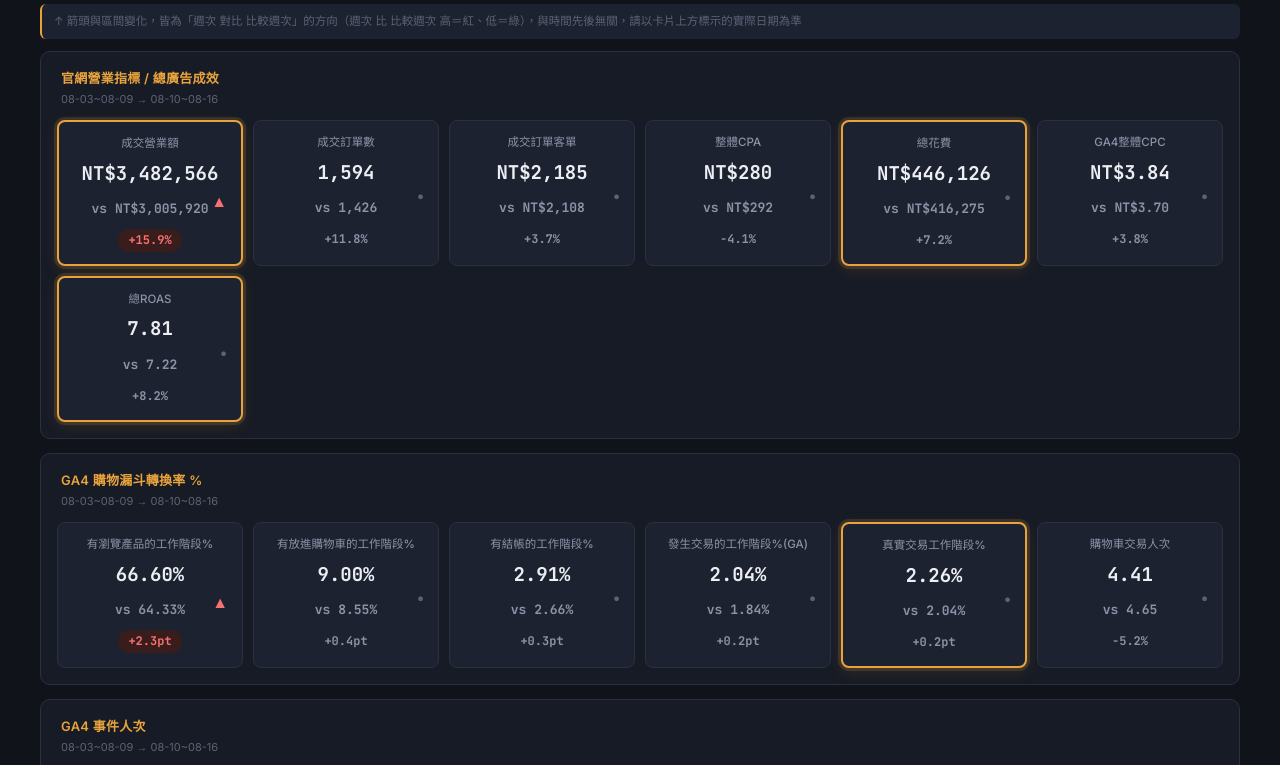
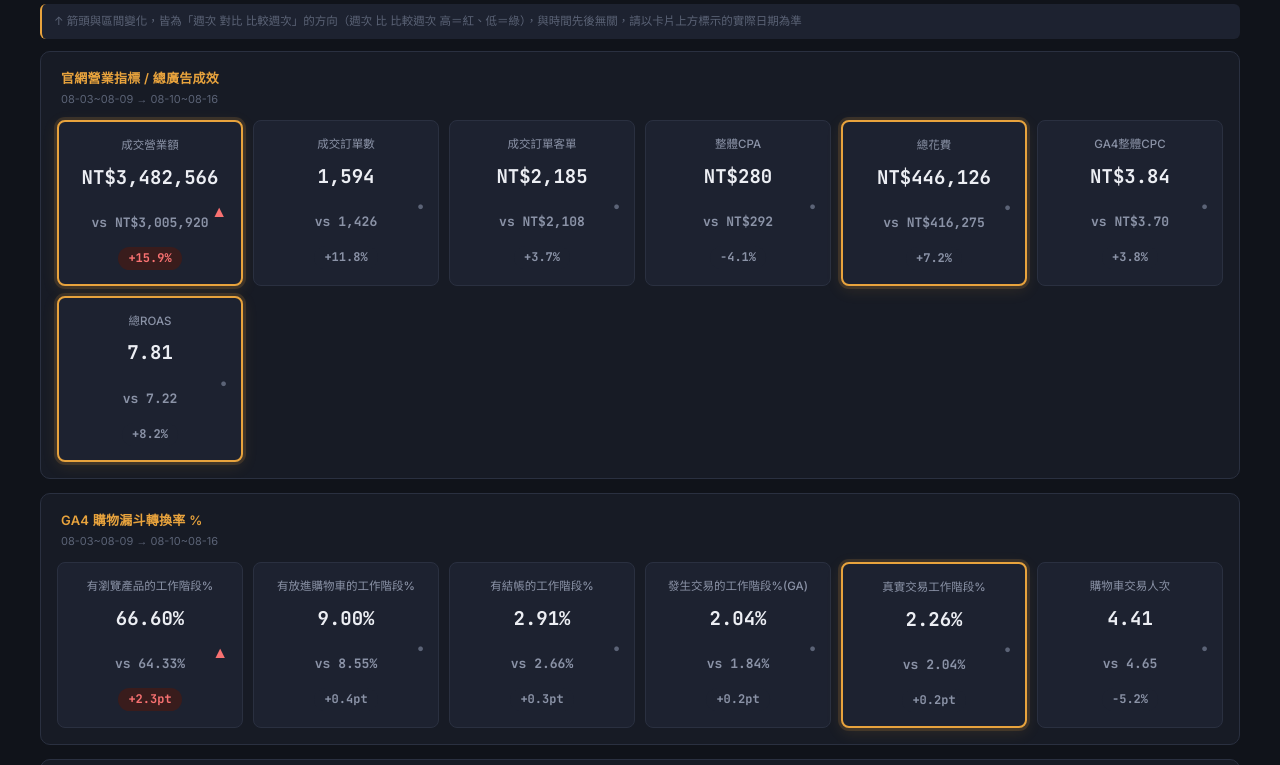
Before and after one commit to skyler9997/POLYLUUL, a plain HTML site: page index.html in a window 1280 px wide. Shown: the part 1880-2645 px from the top of the page. Drawn offline with nearby package versions, Linux system fonts and the light colour scheme.

Commit message:
260818_ˋ

```diff
--- a/index.html
+++ b/index.html
@@ -92,7 +92,7 @@
   .stat-grid{display:grid; grid-template-columns:repeat(auto-fill, minmax(180px, 1fr)); gap:10px; padding-bottom:12px;}
   .stat-card{
     background:var(--panel-2); border:1px solid var(--border); border-radius:8px;
-    padding:12px 14px; display:flex; flex-direction:column; align-items:center; text-align:center; gap:6px;
+    padding:14px 14px; display:flex; flex-direction:column; align-items:center; text-align:center; gap:8px;
   }
   .stat-card.highlight{
     border:2px solid var(--amber);
@@ -101,14 +101,14 @@
   .sc-label{color:var(--text-dim); font-size:11.5px; font-weight:500;}
   .sc-values{font-family:'JetBrains Mono',monospace; font-size:clamp(11px, 1.6vw, 15px); font-weight:700; display:flex; align-items:center; gap:4px 6px; flex-wrap:wrap; justify-content:center; word-break:break-word; font-variant-numeric:slashed-zero;}
   .sc-main{font-family:'JetBrains Mono',monospace; font-size:clamp(15px, 2vw, 19px); font-weight:700; font-variant-numeric:slashed-zero; word-break:break-word;}
-  .sc-vs{font-family:'JetBrains Mono',monospace; font-size:13px; font-weight:600; color:var(--text-dim); margin-top:2px; font-variant-numeric:slashed-zero; word-break:break-word;}
+  .sc-vs{font-family:'JetBrains Mono',monospace; font-size:13px; font-weight:600; color:var(--text-dim); margin-top:4px; font-variant-numeric:slashed-zero; word-break:break-word;}
   .sc-arrow{color:var(--text-faint); font-weight:400; font-size:12px;}
-  .sc-triangle-row{width:100%; display:flex; justify-content:flex-end; height:0; margin-top:-4px;}
+  .sc-triangle-row{width:100%; display:flex; justify-content:flex-end; height:0; margin-top:0;}
   .sc-triangle{font-size:16px; position:relative; top:-2px;}
   .sc-triangle-up{color:var(--bad);}
   .sc-triangle-down{color:var(--good);}
   .sc-triangle-flat{color:var(--text-faint); font-size:11px;}
-  .sc-chg{margin-top:2px;}
+  .sc-chg{margin-top:4px;}
 
   .foot-note{color:var(--text-faint); font-size:12px; margin-top:30px; border-top:1px solid var(--border); padding-top:16px;}
   .hint-note{color:var(--text-faint); font-size:11.5px; margin-bottom:12px; padding:8px 12px; background:var(--panel-2); border-radius:6px; border-left:2px solid var(--amber);}
```
